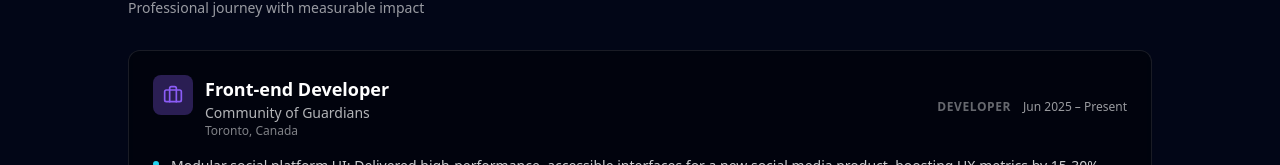
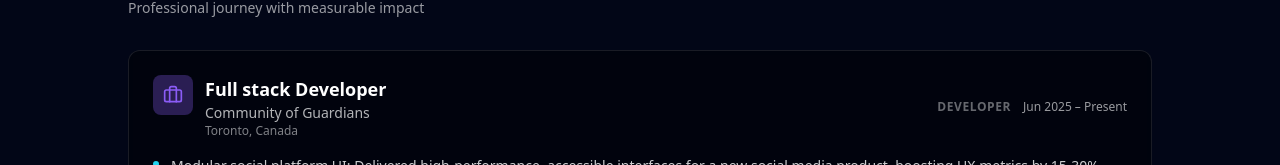
Before and after one commit to kashishksy/Portfolio_Latest, a React (Vite) app in the folder portfoliokashish/: page /experience in a window 1280 px wide. Shown: the part 191-356 px from the top of the page. Built offline with nearby package versions, Linux system fonts and the light colour scheme.

Commit message:
Experience page changes

```diff
--- a/portfoliokashish/src/pages/Experience.tsx
+++ b/portfoliokashish/src/pages/Experience.tsx
@@ -12,7 +12,7 @@ interface Role {
 
 const roles: Role[] = [
   {
-    title: "Front-end Developer",
+    title: "Full stack Developer",
     company: "Community of Guardians",
     period: "Jun 2025 – Present",
     type: "Developer",
```
